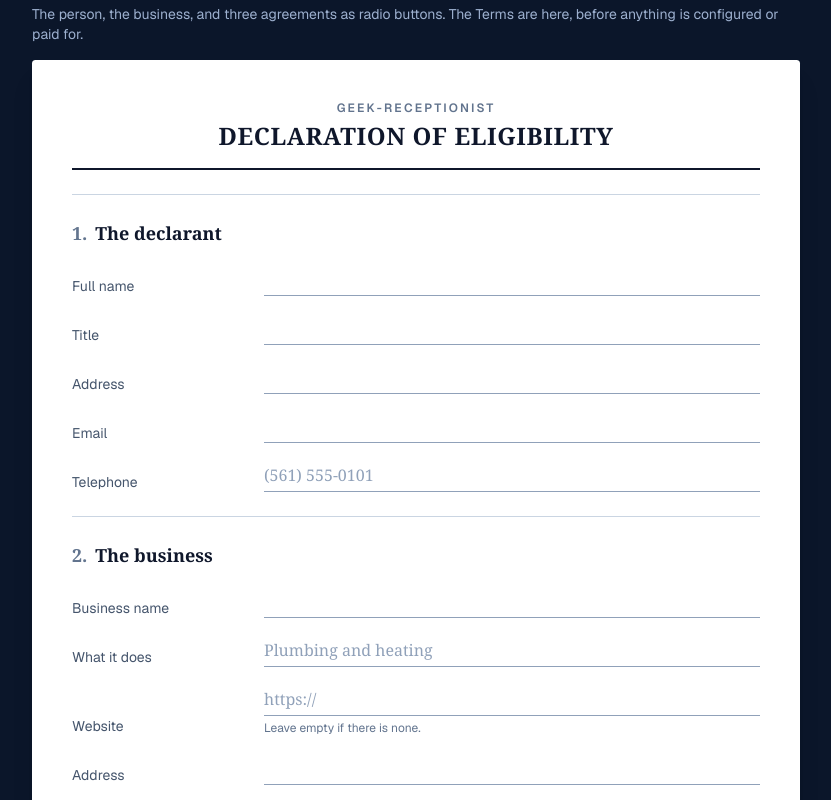
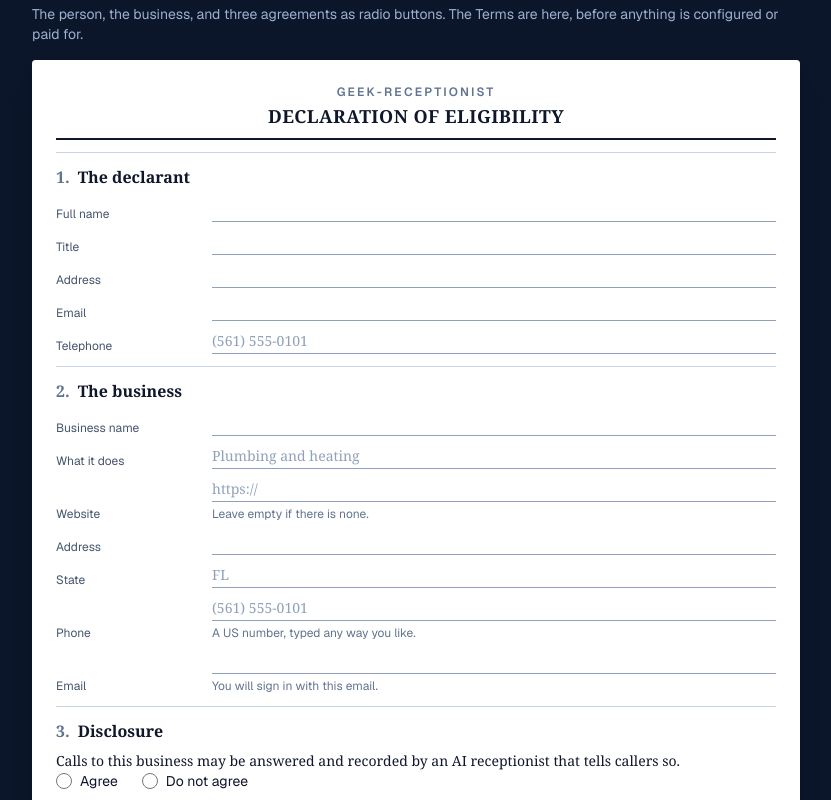
Before and after one commit to jmartinemployment/Geek-Receptionist, a Next.js app: page /preview/declaration in a window 1280 px wide. Shown: the part 2080-2880 px from the top of the page, without its empty margins (224-1055 px from the left). Built offline with nearby package versions, Linux system fonts and the light colour scheme.

Commit message:
Signup declaration: smaller type, tighter line height and spacing
Jeff, 2026-11-22: the text is too big, the line height too much, the right pane too tall. Wording unchanged.

```diff
--- a/src/app/signup/signup-forms.tsx
+++ b/src/app/signup/signup-forms.tsx
@@ -267,8 +267,8 @@ export function CompanyForm({ idSuffix }: { idSuffix: string }) {
 /** One numbered part of the declaration, set as a legal document is: a serif heading, a rule above every part but the first. */
 function Part({ number, title, children }: { number: number; title: string; children: React.ReactNode }) {
   return (
-    <section className="grid gap-4 border-t border-slate-300 pt-6 first:border-t-0 first:pt-0">
-      <h3 className="font-serif text-lg font-semibold text-slate-900">
+    <section className="grid gap-2 border-t border-slate-300 pt-3 first:border-t-0 first:pt-0">
+      <h3 className="font-serif text-base font-semibold text-slate-900">
         <span className="mr-2 text-slate-500">{number}.</span>
         {title}
       </h3>
@@ -278,8 +278,8 @@ function Part({ number, title, children }: { number: number; title: string; chil
 }
 
 const sheetField =
-  "w-full min-w-0 border-0 border-b border-slate-400 bg-transparent px-0 py-1 font-serif text-base text-slate-900 placeholder:text-slate-400 focus-visible:outline-2 focus-visible:outline-offset-2 focus-visible:outline-[#1f5fae]";
-const sheetLabel = "font-sans text-sm text-slate-600";
+  "w-full min-w-0 border-0 border-b border-slate-400 bg-transparent px-0 py-0.5 font-serif text-sm text-slate-900 placeholder:text-slate-400 focus-visible:outline-2 focus-visible:outline-offset-2 focus-visible:outline-[#1f5fae]";
+const sheetLabel = "font-sans text-xs text-slate-600";
 
 /** One line of the document: a label, and a ruled line to write on. */
 function Line({ id, name, label, hintText, state, required = true, ...input }: {
@@ -291,7 +291,7 @@ function Line({ id, name, label, hintText, state, required = true, ...input }: {
   state: SignupFormState;
 } & Pick<React.InputHTMLAttributes<HTMLInputElement>, "type" | "autoComplete" | "inputMode" | "maxLength" | "placeholder">) {
   return (
-    <div className="grid gap-1 sm:grid-cols-[11rem_1fr] sm:items-end sm:gap-4">
+    <div className="grid gap-0.5 sm:grid-cols-[9rem_1fr] sm:items-end sm:gap-3">
       <label htmlFor={id} className={sheetLabel}>
         {label}
       </label>
@@ -314,10 +314,10 @@ function Agree({ name, statement, state, idSuffix, yes = "Agree", no = "Do not a
   children?: React.ReactNode;
 }) {
   return (
-    <fieldset className="grid gap-3">
-      <legend className="font-serif text-base leading-relaxed text-slate-900">{statement}</legend>
+    <fieldset className="grid gap-2">
+      <legend className="font-serif text-sm leading-snug text-slate-900">{statement}</legend>
       {children}
-      <div className="flex flex-wrap gap-x-8 gap-y-2 font-sans text-base text-slate-900">
+      <div className="flex flex-wrap gap-x-6 gap-y-1 font-sans text-sm text-slate-900">
         {[
           { value: "yes", text: yes },
           { value: "no", text: no },
@@ -358,10 +358,10 @@ export function BusinessForm({ idSuffix, initial = {} }: { idSuffix: string; ini
   const id = (name: string) => `${name}${idSuffix}`;
 
   return (
-    <form id={`signup-form${idSuffix}`} data-pending={pending} action={action} className="grid gap-6 rounded-sm bg-white p-6 text-slate-900 shadow-xl sm:p-10">
-      <header className="grid gap-1 border-b-2 border-slate-900 pb-4 text-center">
+    <form id={`signup-form${idSuffix}`} data-pending={pending} action={action} className="grid gap-3 rounded-sm bg-white p-5 text-slate-900 shadow-xl sm:p-6">
+      <header className="grid gap-0.5 border-b-2 border-slate-900 pb-2 text-center">
         <p className="font-sans text-xs font-semibold tracking-[0.18em] text-slate-500 uppercase">Geek-Receptionist</p>
-        <h3 className="font-serif text-2xl font-semibold tracking-wide text-slate-900 uppercase">Declaration of eligibility</h3>
+        <h3 className="font-serif text-xl font-semibold tracking-wide text-slate-900 uppercase">Declaration of eligibility</h3>
       </header>
 
       {state.declined ? null : <Refusal error={state.error} />}
@@ -396,7 +396,7 @@ export function BusinessForm({ idSuffix, initial = {} }: { idSuffix: string; ini
         <Agree name="terms" statement={TERMS_STATEMENT} state={state} idSuffix={idSuffix} />
       </Part>
 
-      <footer className="grid gap-3 border-t border-slate-400 pt-4 font-sans text-sm text-slate-600">
+      <footer className="grid gap-2 border-t border-slate-400 pt-3 font-sans text-xs text-slate-600">
         <p>A No, or a Do not agree, stops the signup and creates nothing. Nothing is charged in this step. You choose a plan next.</p>
         <button className={`${ui.button} w-fit lg:hidden`} type="submit" disabled={pending}>
           {pending ? "Checking…" : "Continue"}
```
